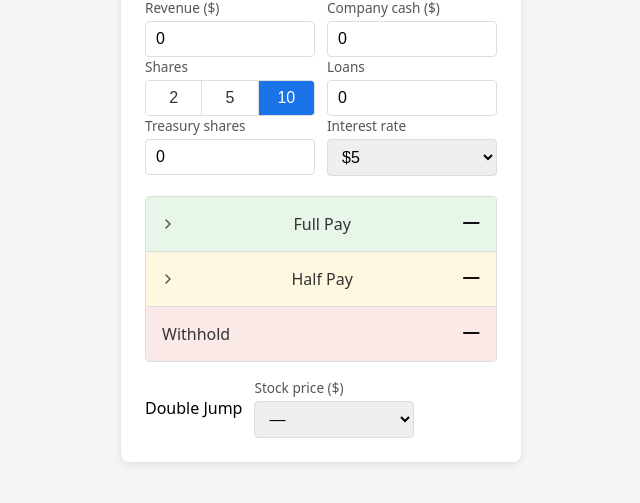
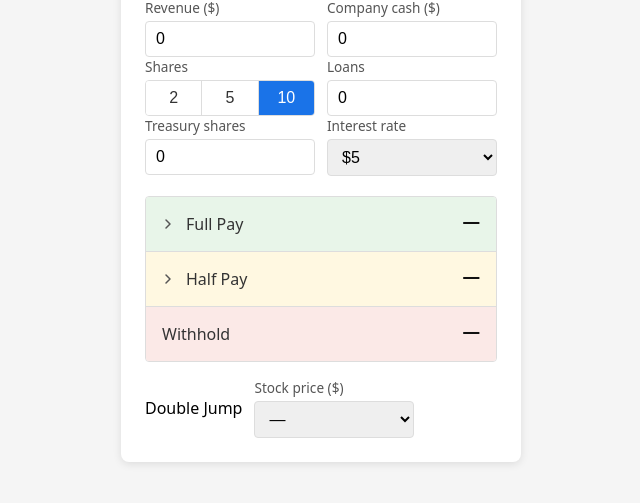
Before and after one commit to Talbatross/1817Calculator, a website built with Vite: page index.html in a window 1280 px wide. Shown: the part 97-600 px from the top of the page, without its empty margins (319-959 px from the left). Built offline with nearby package versions, Linux system fonts and the light colour scheme.

Commit message:
fix: correct header layout, hide buttons before JS runs, clean up classes on clear

```diff
--- a/index.html
+++ b/index.html
@@ -61,12 +61,14 @@
       <div class="results" aria-live="polite" aria-atomic="true">
         <div class="result result--full">
           <div class="result__header">
-            <button class="result__toggle" id="toggle-full" aria-expanded="false" aria-controls="result-full-table" aria-label="Toggle full pay table">
+            <div class="result__header__left">
+              <button class="result__toggle" id="toggle-full" hidden aria-expanded="false" aria-controls="result-full-table" aria-label="Toggle full pay table">
                 <svg width="12" height="12" viewBox="0 0 12 12" fill="none" xmlns="http://www.w3.org/2000/svg">
                   <path d="M4 2L8 6L4 10" stroke="currentColor" stroke-width="1.5" stroke-linecap="round" stroke-linejoin="round"/>
                 </svg>
               </button>
               <span class="result__label">Full Pay</span>
+            </div>
             <div class="result__right">
               <span class="result__value" id="result-full">—</span>
               <div class="result__breakdown" id="result-full-breakdown"></div>
@@ -76,12 +78,14 @@
         </div>
         <div class="result result--half">
           <div class="result__header">
-            <button class="result__toggle" id="toggle-half" aria-expanded="false" aria-controls="result-half-table" aria-label="Toggle half pay table">
+            <div class="result__header__left">
+              <button class="result__toggle" id="toggle-half" hidden aria-expanded="false" aria-controls="result-half-table" aria-label="Toggle half pay table">
                 <svg width="12" height="12" viewBox="0 0 12 12" fill="none" xmlns="http://www.w3.org/2000/svg">
                   <path d="M4 2L8 6L4 10" stroke="currentColor" stroke-width="1.5" stroke-linecap="round" stroke-linejoin="round"/>
                 </svg>
               </button>
               <span class="result__label">Half Pay</span>
+            </div>
             <div class="result__right">
               <span class="result__value" id="result-half">—</span>
               <div class="result__breakdown" id="result-half-breakdown"></div>
--- a/src/style.css
+++ b/src/style.css
@@ -266,6 +266,12 @@ select {
   display: none;
 }
 
+.result__header__left {
+  display: flex;
+  align-items: center;
+  gap: 4px;
+}
+
 .result__toggle {
   background: none;
   border: none;
--- a/src/ui.js
+++ b/src/ui.js
@@ -121,6 +121,10 @@ export function setShareTables(shares, fullPerShare, halfPerShare) {
 export function clearShareTables() {
   tableState.full = false
   tableState.half = false
+  document.getElementById('result-full-table').classList.remove('result__share-table--collapsed')
+  document.getElementById('result-half-table').classList.remove('result__share-table--collapsed')
+  document.getElementById('toggle-full').classList.remove('result__toggle--expanded')
+  document.getElementById('toggle-half').classList.remove('result__toggle--expanded')
   document.getElementById('result-full-table').innerHTML = ''
   document.getElementById('result-half-table').innerHTML = ''
   document.getElementById('toggle-full').hidden = true
```
Lines whose indentation alone changed are shown as unchanged.
